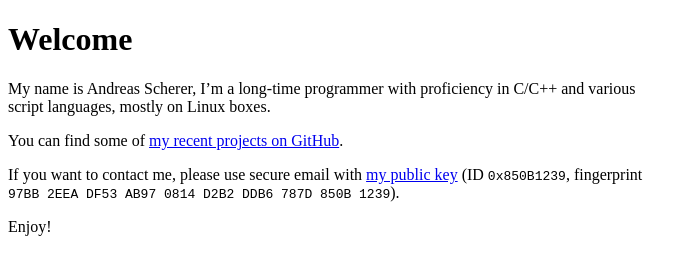
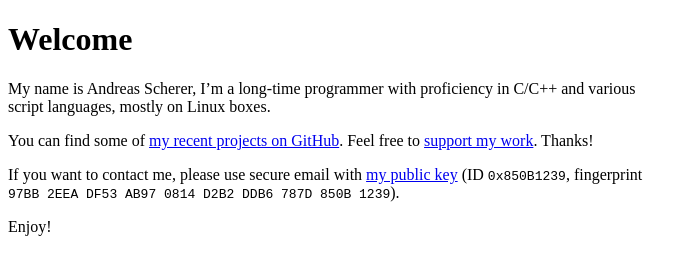
Before and after one commit to ascherer/ascherer.github.io, a plain HTML site: page index.html in a window 1280 px wide. Shown: the whole page, without its empty margins (0-696 px from the left). Drawn offline with Linux system fonts and the light colour scheme.

Commit message:
Update index.html
Add Paypal link.

```diff
--- a/index.html
+++ b/index.html
@@ -14,7 +14,8 @@
 <body>
 <h1 id="welcome">Welcome</h1>
 <p>My name is Andreas Scherer, I’m a long-time programmer with proficiency in C/C++ and various script languages, mostly on Linux boxes.</p>
-<p>You can find some of <a href="https://github.com/ascherer/">my recent projects on GitHub</a>.</p>
+<p>You can find some of <a href="https://github.com/ascherer/">my recent projects on GitHub</a>.
+ Feel free to <a href="https://paypal.me/ascherer42">support my work</a>. Thanks!</p>
 <p>If you want to contact me, please use secure email with <a href="https://pgp.mit.edu/pks/lookup?search=0x850B1239&amp;op=vindex&amp;fingerprint=on">my public key</a> (ID <code>0x850B1239</code>, fingerprint <code>97BB 2EEA DF53 AB97 0814 D2B2 DDB6 787D 850B 1239</code>).</p>
 <p>Enjoy!</p>
 </body>
```
